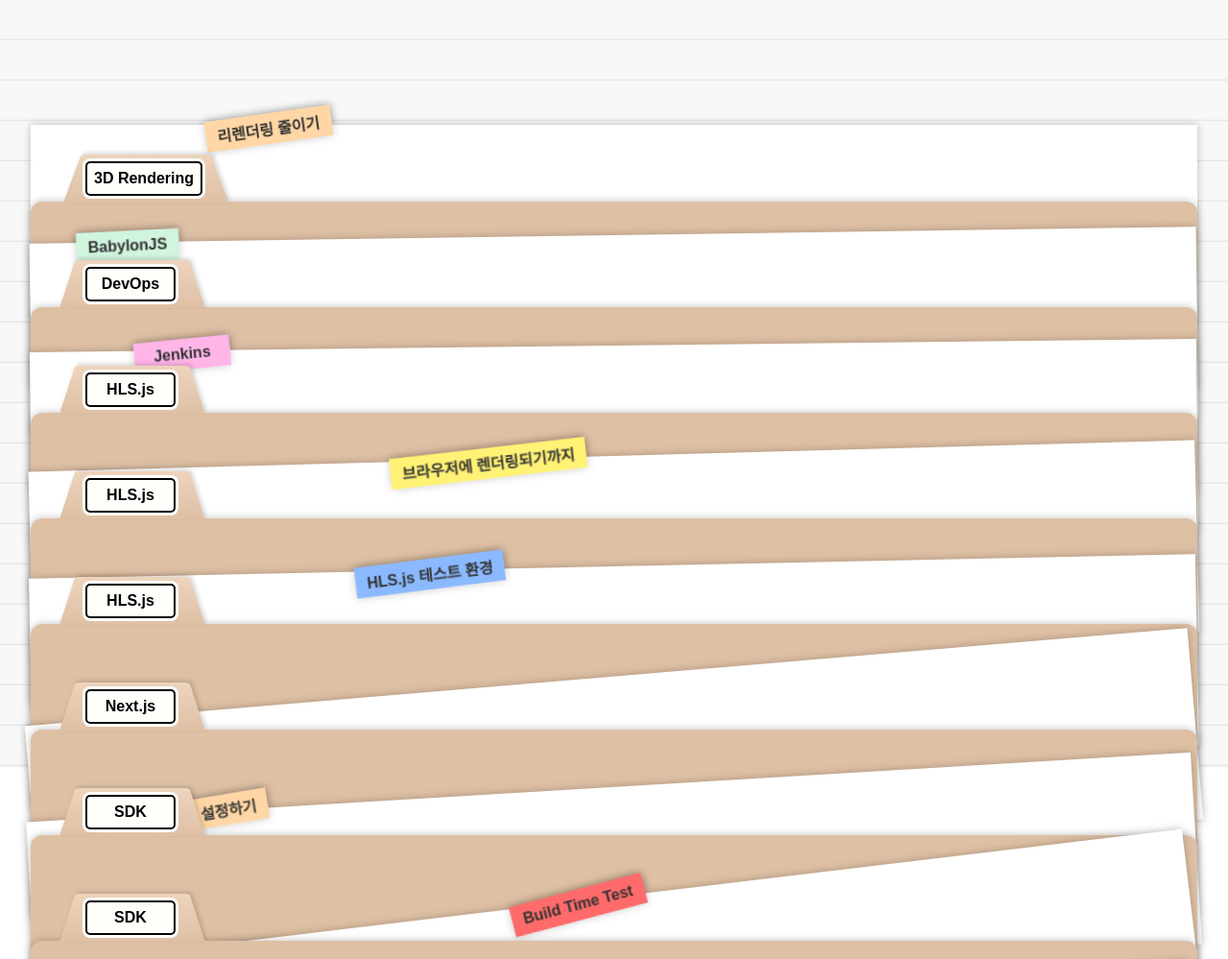
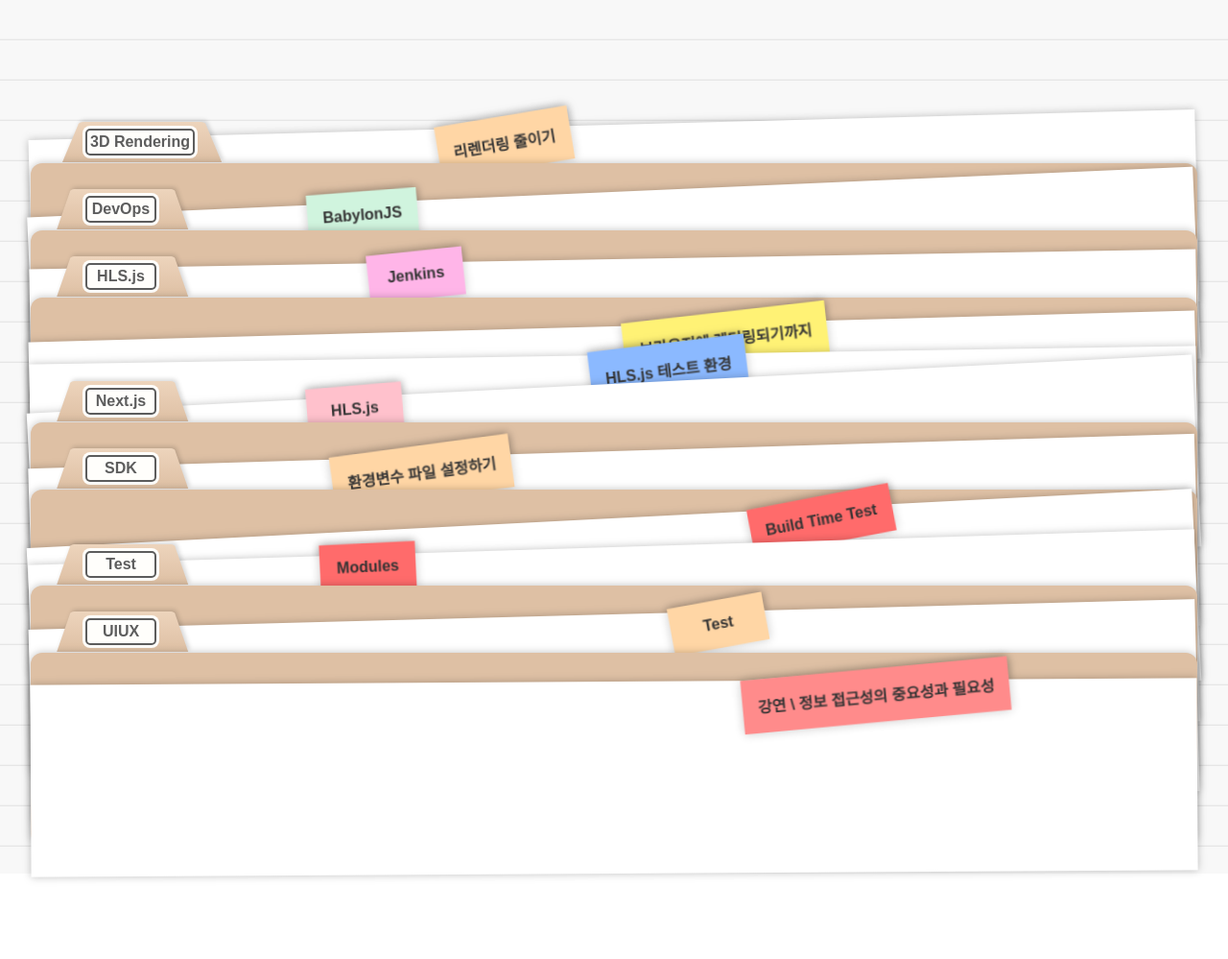
Before and after one commit to sparrowscout/sparrowscout.github.io, a Gatsby site: page / in a window 1280 px wide. Shown: the top 999 px of the page at 96% size. After the commit the page ends 914 px from the top, so only its background shows below. Built offline with nearby package versions, Linux system fonts and the light colour scheme; Gatsby itself is replaced by a stand-in of ours; some packages are replaced by stand-ins of ours.

Commit message:
💄 Styling

```diff
--- a/src/components/CardStack.tsx
+++ b/src/components/CardStack.tsx
@@ -25,11 +25,12 @@
   const sortedPosts = [...data.allMdx.nodes].sort((a, b) =>
     a.fields.category.localeCompare(b.fields.category)
   );
+
+  let lastCategory = '';
+
   return (
     <Container>
       {sortedPosts.map((post, idx) => {
-        let lastCategory = '';
-
         const categoryChanged = post.fields.category !== lastCategory;
 
         console.log(categoryChanged);
@@ -40,11 +41,10 @@
               <CategoryCard>
                 <div
                   style={{
-                    position: 'relative',
+                    position: 'absolute',
                     display: 'inline-block',
                     padding: '4px 30px', // 텍스트 padding 조절
-                    zIndex: 1,
-                    top: '1px', // 텍스트 위치 조정
+                    top: '-43px', // 텍스트 위치 조정
                   }}
                 >
                   <div
@@ -76,15 +76,15 @@
               <Card
                 className="stack-card"
                 key={idx}
-                initial={{ y: idx * 5, rotate: 0 + idx * getRandomNumber2(1, -1) }}
-                whileHover={{ y: idx * 5 - 30 }}
+                initial={{ rotate: getRandomNumber2(3, -3) }}
+                whileHover={{ y: idx - 50 }}
                 transition={{ type: 'spring', stiffness: 200, mass: 0.5 }}
                 style={{ cursor: 'pointer' }}
               >
                 <CardContent>
                   <CardTag
                     $bgColor={colorArray[getRandomNumber(colorArray.length)]}
-                    $yPosition={getRandomNumber(50, 0)}
+                    $yPosition={getRandomNumber(50, 20)}
                     $rotation={getRandomNumber(10, -10)}
                   >
                     <CardTitle>{post.frontmatter.title}</CardTitle>
@@ -122,26 +122,27 @@
 const Card = styled(motion.div)`
   position: relative;
   margin-top: -170px;
+  cursor: pointer;
 `;
 
 const CategoryCard = styled.div`
   position: relative;
-  margin-top: -170px;
   pointer-events: none;
+  cursor: default;
+  margin-top: -160px;
 `;
 
 const CardTag = styled.div<{ $bgColor: string; $yPosition: number; $rotation: number }>`
   position: absolute;
   left: ${(props) => `calc(${props.$yPosition}%)`};
-  height: 32px;
+  /* height: 32px; */
   top: -12px;
   rotate: -10deg;
   min-width: 100px;
-  max-width: 100%;
   text-align: center;
   box-shadow: 0px 0px 10px rgba(0, 0, 0, 0.2);
 
-  padding: 6px 12px;
+  padding: 16px;
   background-color: ${(props) => props.$bgColor};
   rotate: ${(props) => props.$rotation}deg;
   display: flex;
@@ -222,16 +223,21 @@
 
 const NameSticker = styled.div`
   background-color: #fffefb;
-  min-width: 100px;
+  min-width: 80px;
   max-width: 250px;
   position: relative;
+
+  color: #5d5d5d;
 
   align-items: center;
   font-weight: bold;
   border-radius: 8px;
-  outline: 2px solid black;
-  padding: 12px;
+  outline: 2px solid #5d5d5d;
+  padding: 8px;
   text-align: center;
+  display: flex;
+  justify-content: center;
+  align-items: center;
   margin: 0px 24px;
   outline-offset: -5px; /* 음수면 안쪽으로 들어감 */
 
--- a/src/layout/index.tsx
+++ b/src/layout/index.tsx
@@ -15,7 +15,7 @@
 
 const Container = styled.div`
   width: 100dvw;
-  height: 100dvh;
+  height: 100%;
   padding: 0px 32px;
   background: repeating-linear-gradient(to bottom, #f8f8f8, #f8f8f8 40px, #e0e0e0 42px);
 `;
```
Also changed, not shown: src/templates/blog-post.tsx (+13 -2 lines).
